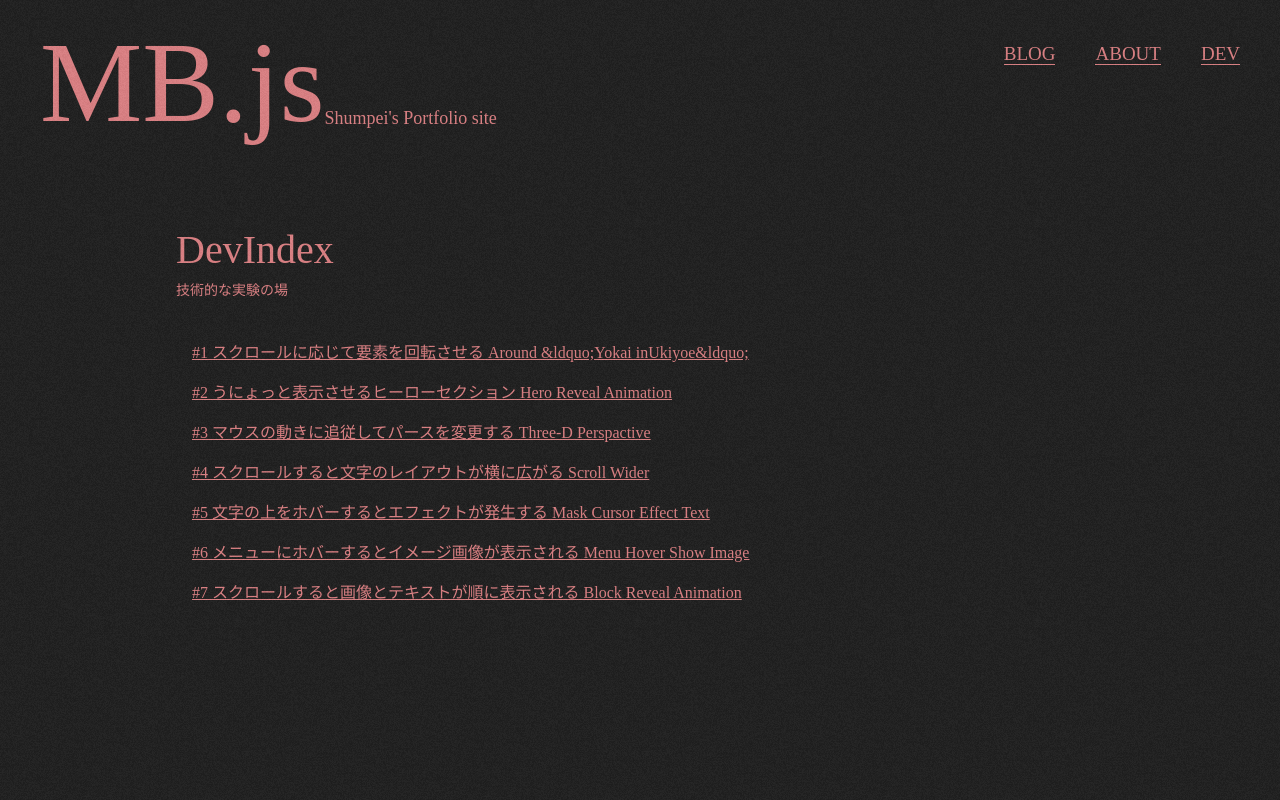
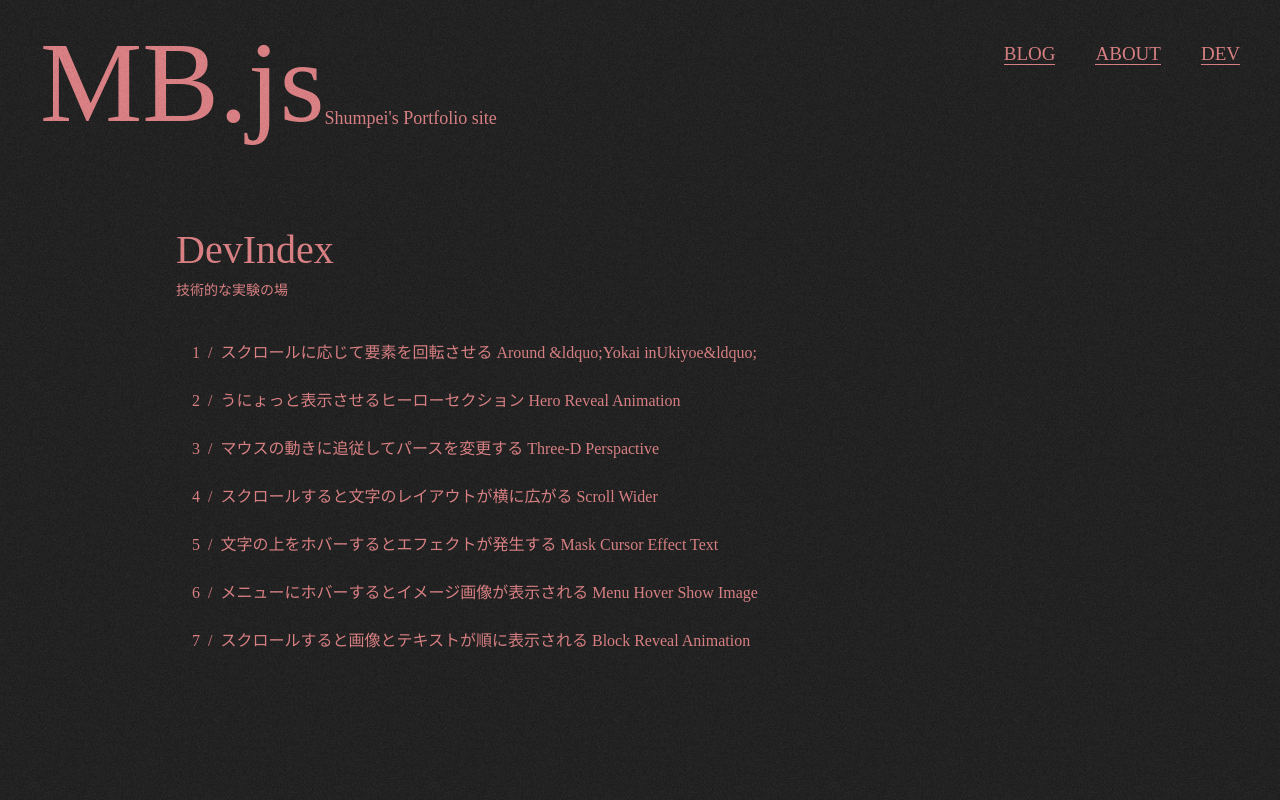
Before and after one commit to Shumpei0111/MBJS-2023, a Next.js app: page /dev in a window 1280 px wide. Shown: the top 800 px of the page. Built offline with nearby package versions, Linux system fonts and the light colour scheme; a web font is replaced by a local one.

Commit message:
feat: dev index の見た目更新

```diff
--- a/src/pages/dev/index.tsx
+++ b/src/pages/dev/index.tsx
@@ -54,14 +54,13 @@ export default function DevIndex() {
           <p className="text-14">技術的な実験の場</p>
         </hgroup>
         <section className="pt-10 md:pl-4">
-          <ul className="grid grid-cols-1 gap-4">
+          <ul className="grid grid-cols-1 gap-6">
             {urlList.map((item, i) => (
               <li key={i} className="w-fit">
-                <Link
-                  href={`/dev/${item.href}`}
-                  className="underline duration-300 ease-in hover:tracking-wider"
-                >
-                  #{i + 1} {item.title}
+                <Link href={`/dev/${item.href}`}>
+                  <span className="pr-1">{i + 1}</span>
+                  <span className="pr-1">{' / '}</span>
+                  <span className="hover:underline">{item.title}</span>
                 </Link>
               </li>
             ))}
```
